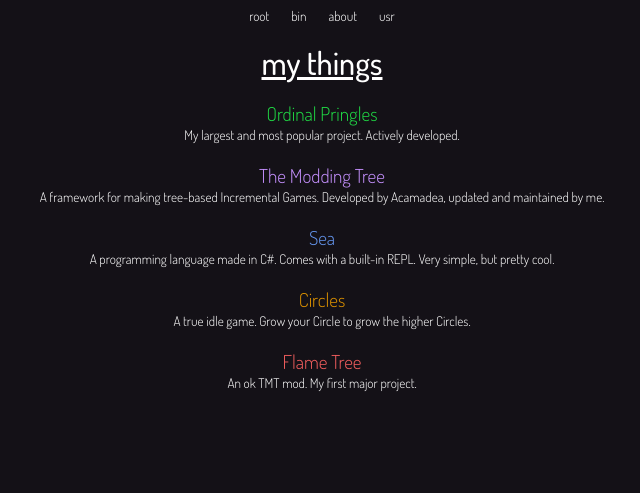
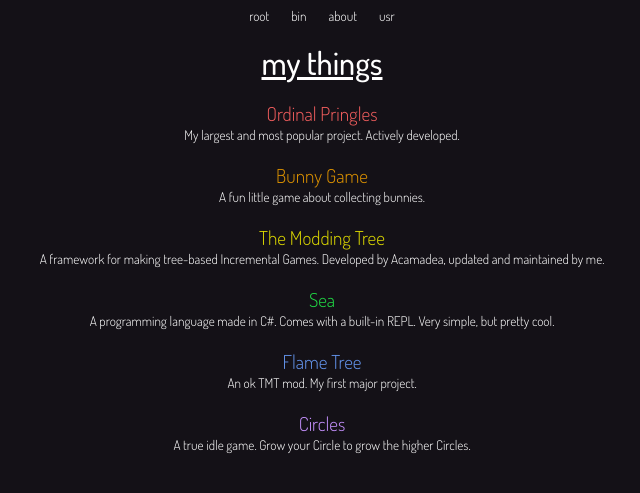
Before and after one commit to FlamemasterNXF/nxf.me, a plain HTML site: page index.html in a window 1280 px wide. Shown: the part 53-546 px from the top of the page, without its empty margins (318-958 px from the left). Drawn offline with Linux system fonts and the light colour scheme.

Commit message:
feat: Add Bunny Game, recolorize

```diff
--- a/index.html
+++ b/index.html
@@ -23,19 +23,21 @@
     </div>
     <div class="flexBox column" id="root">
         <u class="centeredTexts headerText">my things</u>
-        <button class="projButton" onclick="openLink('https://nxf.me/ordinal-pringles/')"><span style="font-size: 1.2rem; color: #20da45">Ordinal Pringles</span><br>My largest and most popular project. Actively developed.</button>
-        <button class="projButton" onclick="openLink('https://github.com/Acamaeda/The-Modding-Tree')"><span style="font-size: 1.2rem; color: #c691ff">The Modding Tree</span><br>A framework for making tree-based Incremental Games. Developed by Acamadea, updated and maintained by me.</button>
-        <button class="projButton" onclick="openLink('https://github.com/FlamemasterNXF/Sea')"><span style="font-size: 1.2rem; color: cornflowerblue">Sea</span><br>A programming language made in C#. Comes with a built-in REPL. Very simple, but pretty cool.</button>
-        <button class="projButton" onclick="openLink('https://flamemasternxf.github.io/Circles/')"><span style="font-size: 1.2rem; color: #dd9200">Circles</span><br>A true idle game. Grow your Circle to grow the higher Circles.</button>
-        <button class="projButton" onclick="openLink('https://flamemasternxf.github.io/Flame-Tree/')"><span style="font-size: 1.2rem; color: #f35e5e">Flame Tree</span><br>An ok TMT mod. My first major project.</button>
+        <button class="projButton" onclick="openLink('https://nxf.me/ordinal-pringles/')"><span style="font-size: 1.2rem; color: #f35e5e">Ordinal Pringles</span><br>My largest and most popular project. Actively developed.</button>
+        <button class="projButton" onclick="openLink('https://nxf.me/bunny')"><span style="font-size: 1.2rem; color: #dd9200">Bunny Game</span><br>A fun little game about collecting bunnies.</button>
+        <button class="projButton" onclick="openLink('https://github.com/Acamaeda/The-Modding-Tree')"><span style="font-size: 1.2rem; color: #ddd900">The Modding Tree</span><br>A framework for making tree-based Incremental Games. Developed by Acamadea, updated and maintained by me.</button>
+        <button class="projButton" onclick="openLink('https://github.com/FlamemasterNXF/Sea')"><span style="font-size: 1.2rem; color: #20da45">Sea</span><br>A programming language made in C#. Comes with a built-in REPL. Very simple, but pretty cool.</button>
+        <button class="projButton" onclick="openLink('https://flamemasternxf.github.io/Flame-Tree/')"><span style="font-size: 1.2rem; color: cornflowerblue">Flame Tree</span><br>An ok TMT mod. My first major project.</button>
+        <button class="projButton" onclick="openLink('https://flamemasternxf.github.io/Circles/')"><span style="font-size: 1.2rem; color: #c691ff">Circles</span><br>A true idle game. Grow your Circle to grow the higher Circles.</button>
     </div>
     <div class="flexBox column" id="bin" style="display: none">
         <a class="centeredTexts headerText"><s style="font-size: 0.9rem">all of</s> <u>more of my things</u></a>
         <button class="projButton" onclick="openLink('https://flamemasternxf.github.io/ordinal-pringles/')"><span style="font-size: 1.2rem">Ordinal Pringles</span><br>My largest and most popular project. Actively developed.</button>
+        <button class="projButton" onclick="openLink('https://nxf.me/bunny')"><span style="font-size: 1.2rem;">Bunny Game</span><br>A fun little game about collecting bunnies.</button>
         <button class="projButton" onclick="openLink('https://github.com/Acamaeda/The-Modding-Tree')"><span style="font-size: 1.2rem">The Modding Tree</span><br>A framework for making tree-based Incremental Games. Developed by Acamadea, updated and maintained by me.</button>
         <button class="projButton" onclick="openLink('https://github.com/FlamemasterNXF/Sea')"><span style="font-size: 1.2rem">Sea</span><br>A programming language made in C#. Comes with a built-in REPL. Very simple, but pretty cool.</button>
+        <button class="projButton" onclick="openLink('https://flamemasternxf.github.io/Flame-Tree/')"><span style="font-size: 1.2rem">Flame Tree</span><br>An ok TMT mod. My first major project.</button>
         <button class="projButton" onclick="openLink('https://flamemasternxf.github.io/Circles/')"><span style="font-size: 1.2rem">Circles</span><br>A true idle game. Grow your Circle to grow the higher Circles.</button>
-        <button class="projButton" onclick="openLink('https://flamemasternxf.github.io/Flame-Tree/')"><span style="font-size: 1.2rem">Flame Tree</span><br>An ok TMT mod. My first major project.</button>
         <button class="projButton" onclick="openLink('https://flamemasternxf.github.io/UC-Remake/')"><span style="font-size: 1.2rem">UC</span><br>An incomplete Incremental Game with a reasonable amount of content. My second attempt at making a JS game.</button>
         <button class="projButton" onclick="openLink('https://flamemasternxf.github.io/the-grind-directors-cut/')"><span style="font-size: 1.2rem">The Grind: Director's Cut</span><br>A pretty good joke Incremental Game.</button>
         <button class="projButton" onclick="openLink('https://flamemasternxf.github.io/The-Grind/')"><span style="font-size: 1.2rem">The Grind</span><br>A decent joke Incremental Game.</button>
```
